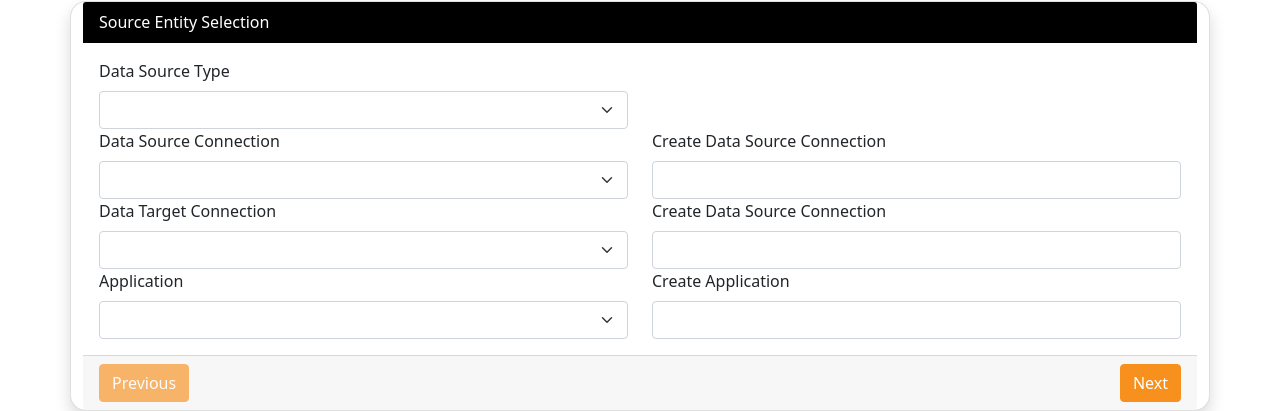
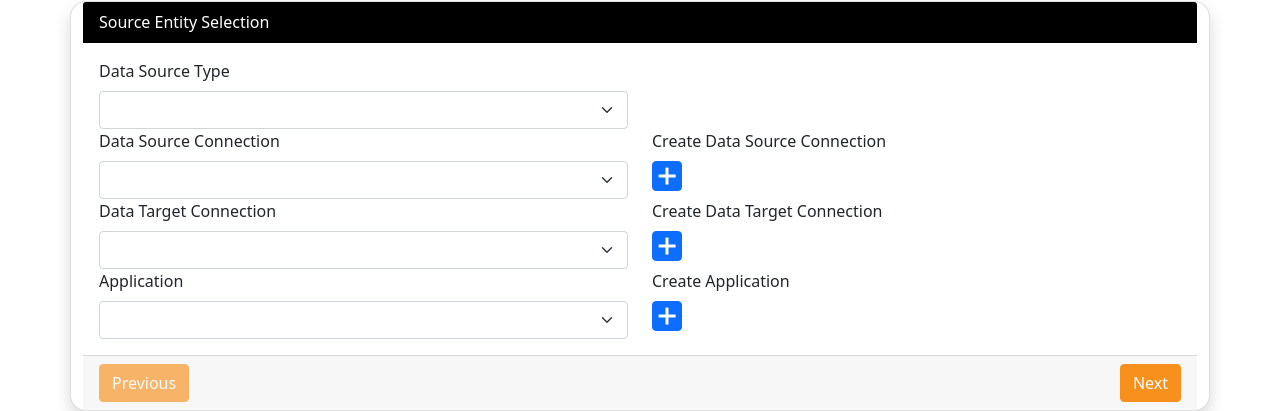
Before and after one commit to urbanicuttam/form_stepper, a React (Create React App) app: page / in a window 1280 px wide. Shown: the part 95-506 px from the top of the page. Built offline with nearby package versions, Linux system fonts and the light colour scheme.

Commit message:
changed add icons in first page

```diff
--- a/src/Questions.js
+++ b/src/Questions.js
@@ -17,7 +17,7 @@ export const questions = [
       },
       {
         label: "Create Data Source Connection",
-        type: "text",
+        type: "add",
         value: "database",
       },
       {
@@ -27,8 +27,8 @@ export const questions = [
         options: ["target1", "target2"],
       },
       {
-        label: "Create Data Source Connection",
-        type: "text",
+        label: "Create Data Target Connection",
+        type: "add",
         value: "database",
       },
       {
@@ -39,7 +39,7 @@ export const questions = [
       },
       {
         label: "Create Application",
-        type: "text",
+        type: "add",
         value: "database",
       },
     ],
--- a/src/components/FormItem.css
+++ b/src/components/FormItem.css
@@ -0,0 +1,45 @@
+.plus-button {
+  display: inline-block;
+  width: 30px;
+  height: 30px;
+  background-color: #007bff;
+  border: none;
+  color: white;
+  border-radius: 50%;
+  text-align: center;
+  font-size: 20px;
+  line-height: 30px;
+  cursor: pointer;
+  position: relative;
+}
+
+.plus-button::before,
+.plus-button::after {
+  content: "";
+  position: absolute;
+  top: 50%;
+  left: 50%;
+  width: 60%;
+  height: 3px;
+  background-color: white;
+  transform: translate(-50%, -50%);
+}
+
+.plus-button::before {
+  transform: translate(-50%, -50%) rotate(90deg);
+}
+
+.plus-button:hover::after {
+  content: "Add"; /* Customize the text */
+  position: relative;
+  /* top: -30px; */
+  top: -5px;
+  left: 550%;
+  transform: translateX(-50%);
+  background-color: #f7901d;
+  color: rgb(20, 19, 19);
+  padding: 8px;
+  border-radius: 4px;
+  font-size: 14px;
+  white-space: nowrap;
+}
--- a/src/components/FormItem.js
+++ b/src/components/FormItem.js
@@ -1,4 +1,4 @@
-import { Form } from "react-bootstrap";
+import { Button, Form } from "react-bootstrap";
 import { useState } from "react";
 import "./FormItem.css";
 
@@ -57,6 +57,15 @@ export const FormItem = ({ item, onChange, answer, isReadOnly }) => {
           </Form.Select>
         </div>
       );
+      break;
+    case "add":
+      return (
+        <div className="form-group">
+          <Form.Label>{item.label}</Form.Label>
+          <br></br>
+          <Button className="plus-button"></Button>
+        </div>
+      );
 
       return <></>;
   }
```
